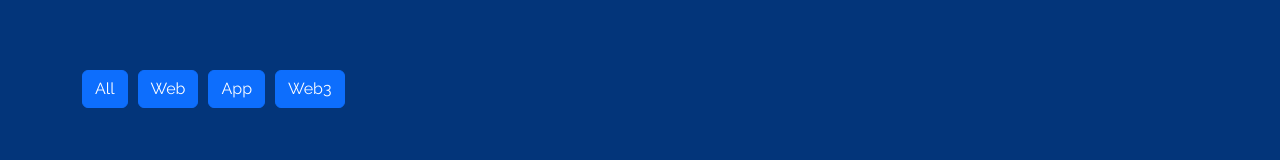
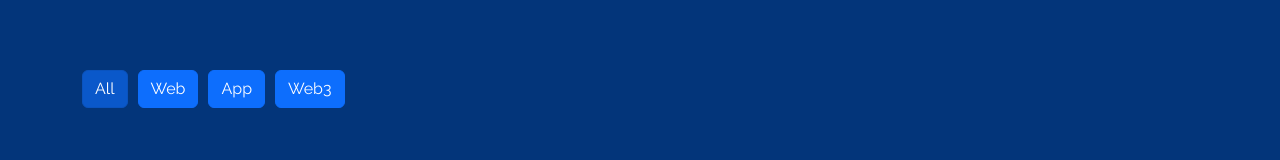
Before and after one commit to miradario/guruweb, a React (Create React App) app: page /portfolio in a window 1280 px wide. Shown: the part 202-362 px from the top of the page. Built offline with nearby package versions, Linux system fonts and the light colour scheme.

Commit message:
selected

```diff
--- a/src/pages/portfolio/index.js
+++ b/src/pages/portfolio/index.js
@@ -63,14 +63,18 @@ export const Portfolio = () => {
         <Row className="mb-5 mt-3 pt-md-3">
           <Col lg="8">
             <button
-              className="btn btn-primary "
+              className={
+                "btn btn-primary " + (filter === "all" ? " active " : "")
+              }
               style={{ marginRight: "10px" }}
               onClick={() => filterItems("all")}
             >
               All
             </button>
             <button
-              className="btn btn-primary "
+              className={
+                "btn btn-primary " + (filter === "Web" ? " active " : "")
+              }
               style={{ marginRight: "10px" }}
               {...activeClass(filter)}
               onClick={() => filterItems("Web")}
@@ -78,14 +82,18 @@ export const Portfolio = () => {
               Web
             </button>
             <button
-              className="btn btn-primary "
+              className={
+                "btn btn-primary " + (filter === "App" ? " active " : "")
+              }
               style={{ marginRight: "10px" }}
               onClick={() => filterItems("App")}
             >
               App
             </button>
             <button
-              className="btn btn-primary "
+              className={
+                "btn btn-primary " + (filter === "Web3" ? " active " : "")
+              }
               style={{ marginRight: "10px" }}
               onClick={() => filterItems("Web3")}
             >
```
